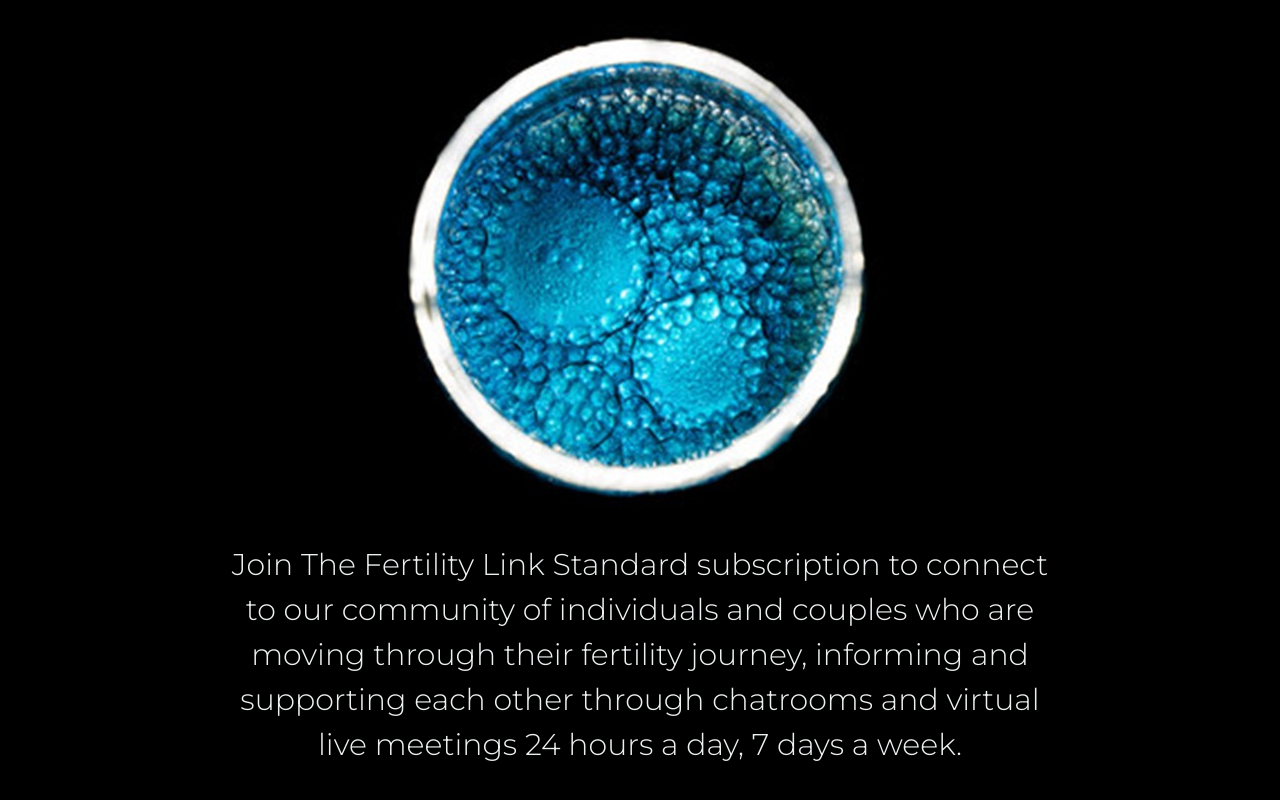
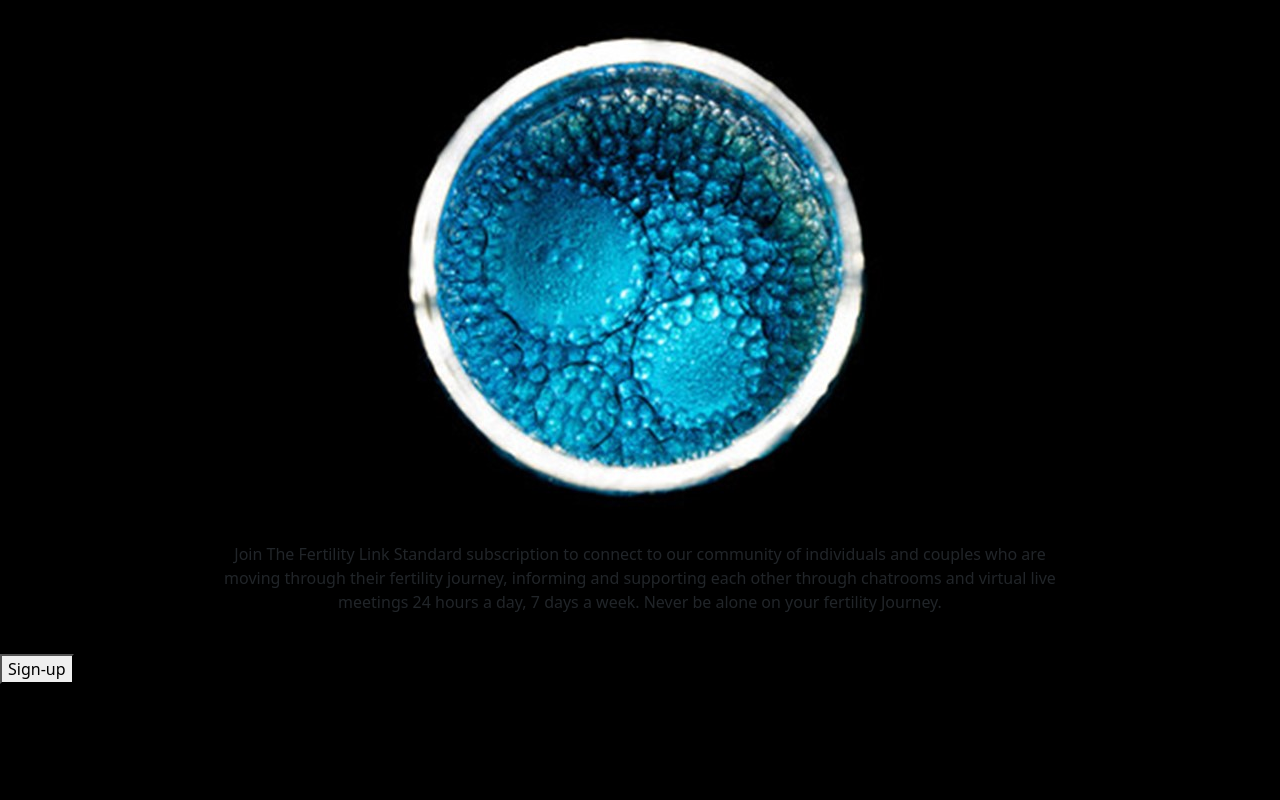
Before and after one commit to MJstephenson/The-Fertility-Link, a plain HTML site: page index.html in a window 1280 px wide. Shown: the part 210-1010 px from the top of the page. After the commit the page ends 894 px from the top, so only its background shows below. Drawn offline with nearby package versions, Linux system fonts and the light colour scheme.

Commit message:
added: signup button

```diff
--- a/index.html
+++ b/index.html
@@ -30,15 +30,16 @@
     <h2 id="sub-title">Connecting, Supporting, Empowering   <i class="fa-solid fa-link"></i></h2>
     <img src="assets/images/embryoblue.jpg" alt="blue embryo" class="mx-auto d-block img-fluid" id="blue-embryo">
 
-    <!--Grid row-->
-<div class="row d-flex justify-content-center text-center py-4" id="body-text">
-  <!--Grid column-->
-  <div class="col-md-8">
-    <p>Join The Fertility Link Standard subscription to connect to our community of individuals and couples who are moving through their fertility journey, informing and supporting each other through chatrooms and virtual live meetings 24 hours a day, 7 days a week.
-    </p>
+<section>
+  <div class="row d-flex justify-content-center text-center py-4 body-text">
+    <div class="col-md-8">
+      <p>Join The Fertility Link Standard subscription to connect to our community of individuals and couples who are moving through their fertility journey, informing and supporting each other through chatrooms and virtual live meetings 24 hours a day, 7 days a week. Never be alone on your fertility Journey.
+      </p>
+    </div>
   </div>
-  <!--Grid column-->
-</div>
-<!--Grid row-->
+  <button id="signup">Sign-up</button>
+</section>
+
+
   </body>
 </html>
```
